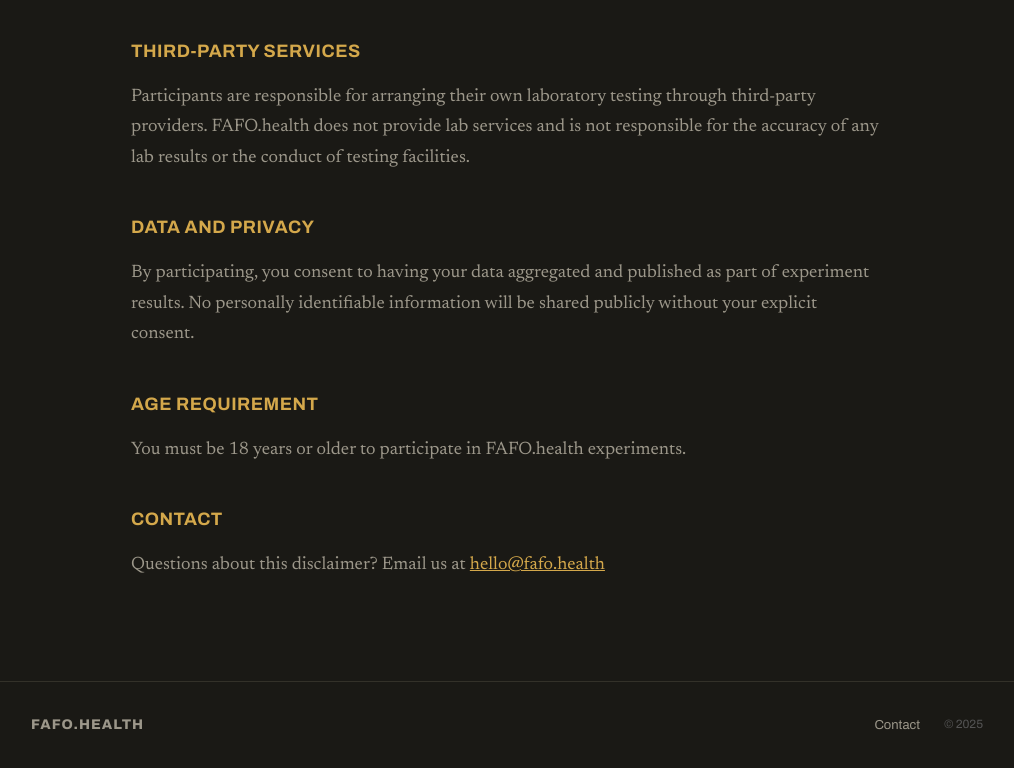
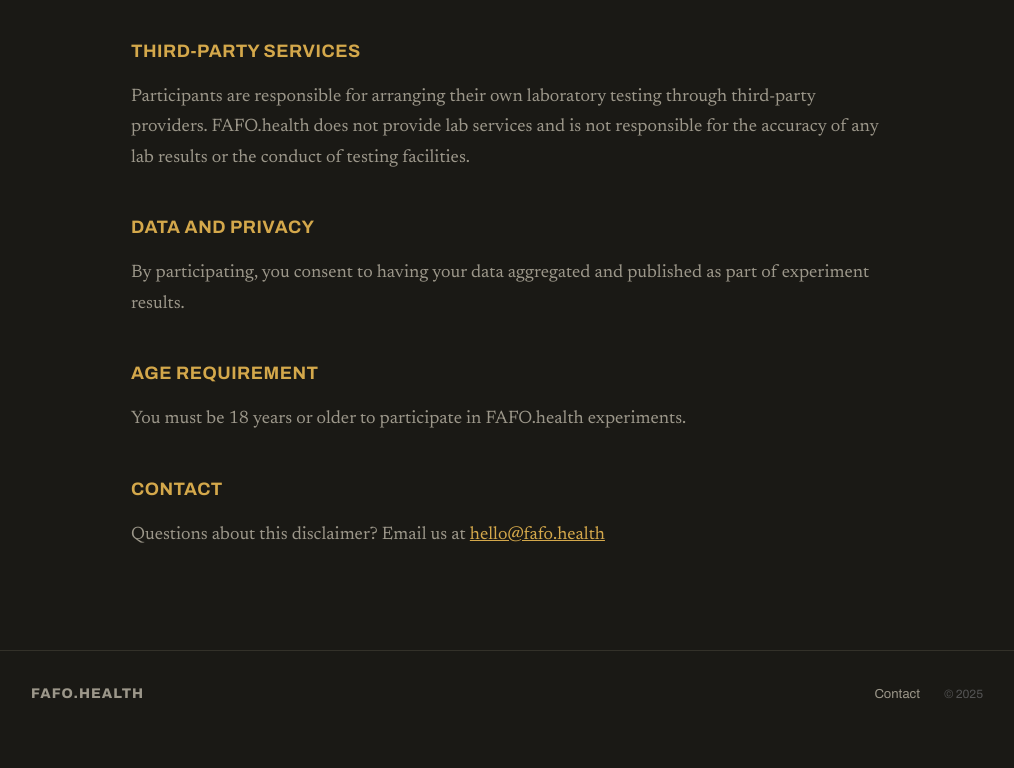
Before and after one commit to pepperplastic/fafo.health, a plain HTML site: page disclaimer.html in a window 1280 px wide. Shown: the part 1230-1998 px from the top of the page, without its empty margins (133-1147 px from the left). After the commit the page ends 1968 px from the top, so only its background shows below. Drawn offline with Linux system fonts and the light colour scheme.

Commit message:
Update disclaimer.html

```diff
--- a/disclaimer.html
+++ b/disclaimer.html
@@ -224,7 +224,7 @@
             <p>Participants are responsible for arranging their own laboratory testing through third-party providers. FAFO.health does not provide lab services and is not responsible for the accuracy of any lab results or the conduct of testing facilities.</p>
 
             <h2>Data and Privacy</h2>
-            <p>By participating, you consent to having your data aggregated and published as part of experiment results. No personally identifiable information will be shared publicly without your explicit consent.</p>
+            <p>By participating, you consent to having your data aggregated and published as part of experiment results.</p>
 
             <h2>Age Requirement</h2>
             <p>You must be 18 years or older to participate in FAFO.health experiments.</p>
```
